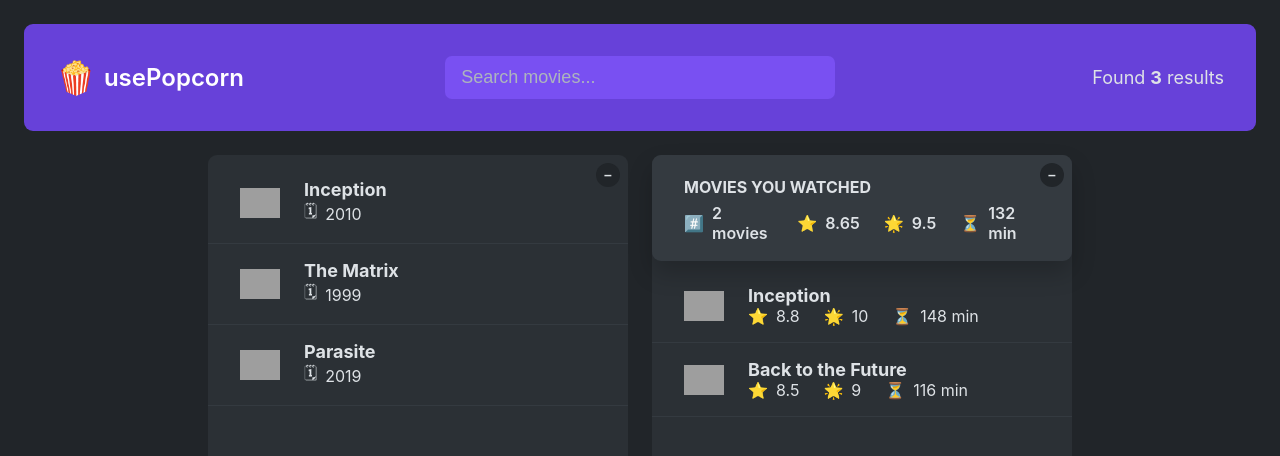
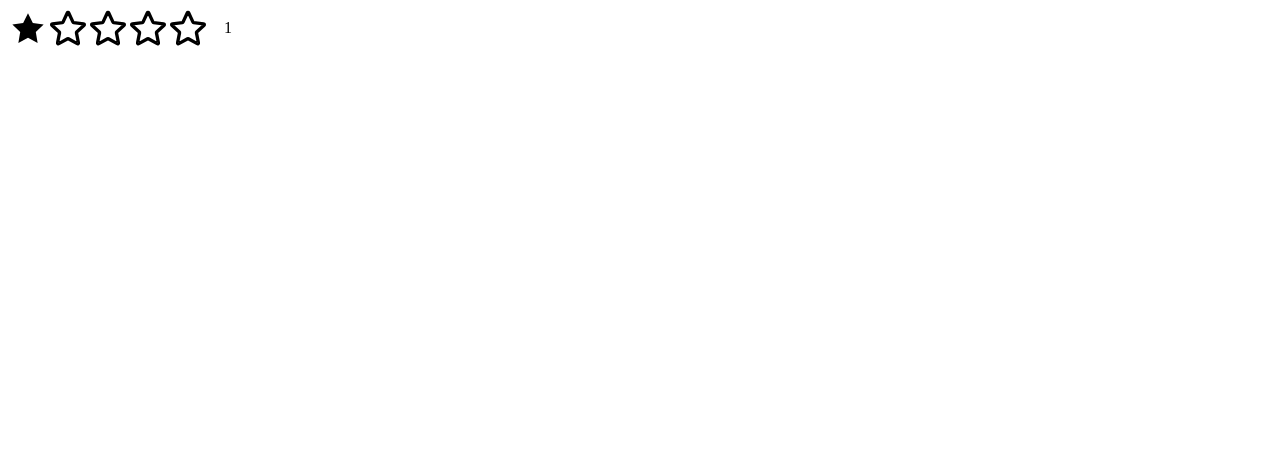
Before and after one commit to UrosJavaScript/usepopcorn-movie, a React (Create React App) app: page / in a window 1280 px wide. Shown: the top 456 px of the page. Built offline with nearby package versions, Linux system fonts and the light colour scheme; grey boxes are pictures that could not be loaded.

Commit message:
adding and creating rating functionality

```diff
--- /dev/null
+++ b/src/components/starIcon/index.jsx
@@ -0,0 +1,55 @@
+import React from "react";
+
+const starStyle = {
+  height: "40px",
+  width: "40px",
+  display: "block",
+  cursor: "pointer",
+};
+
+export const StarIcon = ({ onRate, full }) => {
+  return (
+    <span role="button" style={starStyle} onClick={onRate}>
+      {full ? (
+        <svg
+          fill="#000000"
+          viewBox="0 0 32 32"
+          version="1.1"
+          xmlns="http://www.w3.org/2000/svg"
+        >
+          <g id="SVGRepo_bgCarrier" strokeWidth="0"></g>
+          <g
+            id="SVGRepo_tracerCarrier"
+            strokeLinecap="round"
+            strokeLinejoin="round"
+          ></g>
+          <g id="SVGRepo_iconCarrier">
+            <title>star</title>
+            <path d="M3.488 13.184l6.272 6.112-1.472 8.608 7.712-4.064 7.712 4.064-1.472-8.608 6.272-6.112-8.64-1.248-3.872-7.808-3.872 7.808z"></path>
+          </g>
+        </svg>
+      ) : (
+        <svg viewBox="0 0 24 24" fill="none" xmlns="http://www.w3.org/2000/svg">
+          <g id="SVGRepo_bgCarrier" strokeWidth="0"></g>
+          <g
+            id="SVGRepo_tracerCarrier"
+            strokeLinecap="round"
+            strokeLinejoin="round"
+          ></g>
+          <g id="SVGRepo_iconCarrier">
+            <g id="Interface / Star">
+              <path
+                id="Vector"
+                d="M2.33496 10.3368C2.02171 10.0471 2.19187 9.52339 2.61557 9.47316L8.61914 8.76107C8.79182 8.74059 8.94181 8.63215 9.01465 8.47425L11.5469 2.98446C11.7256 2.59703 12.2764 2.59695 12.4551 2.98439L14.9873 8.47413C15.0601 8.63204 15.2092 8.74077 15.3818 8.76124L21.3857 9.47316C21.8094 9.52339 21.9791 10.0472 21.6659 10.3369L17.2278 14.4419C17.1001 14.56 17.0433 14.7357 17.0771 14.9063L18.255 20.8359C18.3382 21.2544 17.8928 21.5787 17.5205 21.3703L12.2451 18.4166C12.0934 18.3317 11.9091 18.3321 11.7573 18.417L6.48144 21.3695C6.10913 21.5779 5.66294 21.2544 5.74609 20.8359L6.92414 14.9066C6.95803 14.7361 6.90134 14.5599 6.77367 14.4419L2.33496 10.3368Z"
+                stroke="#000000"
+                strokeWidth="2"
+                strokeLinecap="round"
+                strokeLinejoin="round"
+              ></path>
+            </g>
+          </g>
+        </svg>
+      )}
+    </span>
+  );
+};
--- /dev/null
+++ b/src/components/starRating/index.jsx
@@ -0,0 +1,40 @@
+import { useState } from "react";
+import { StarIcon } from "../starIcon";
+
+const containerStyle = {
+  display: "flex",
+  alignItems: "center",
+  gap: "16px",
+};
+const starContainerStyle = {
+  display: "flex",
+};
+const textStyle = {
+  lineHeight: "1",
+  margin: "0",
+};
+
+export const StarRating = ({ maxRating = 5 }) => {
+  const [rating, setRating] = useState(1);
+
+  const handleRating = (rating) => {
+    setRating(rating);
+  };
+
+  return (
+    <div style={containerStyle}>
+      <div style={starContainerStyle}>
+        {Array.from({ length: maxRating }, (_, i) => (
+          <StarIcon
+            key={i}
+            onRate={() => {
+              handleRating(i + 1);
+            }}
+            full={rating >= i + 1}
+          />
+        ))}
+      </div>
+      <p style={textStyle}>{rating || ""}</p>
+    </div>
+  );
+};
--- a/src/index.js
+++ b/src/index.js
@@ -1,13 +1,15 @@
 import React from "react";
 import ReactDOM from "react-dom/client";
-import "./index.css";
-import App from "./App";
+import { StarRating } from "./components/starRating";
+// import "./index.css";
+// import App from "./App";
 
 const id = document.getElementById("root");
 const root = ReactDOM.createRoot(id);
 
 root.render(
   <React.StrictMode>
-    <App />
+    {/* <App /> */}
+    <StarRating maxRating={5} />
   </React.StrictMode>
 );
```
